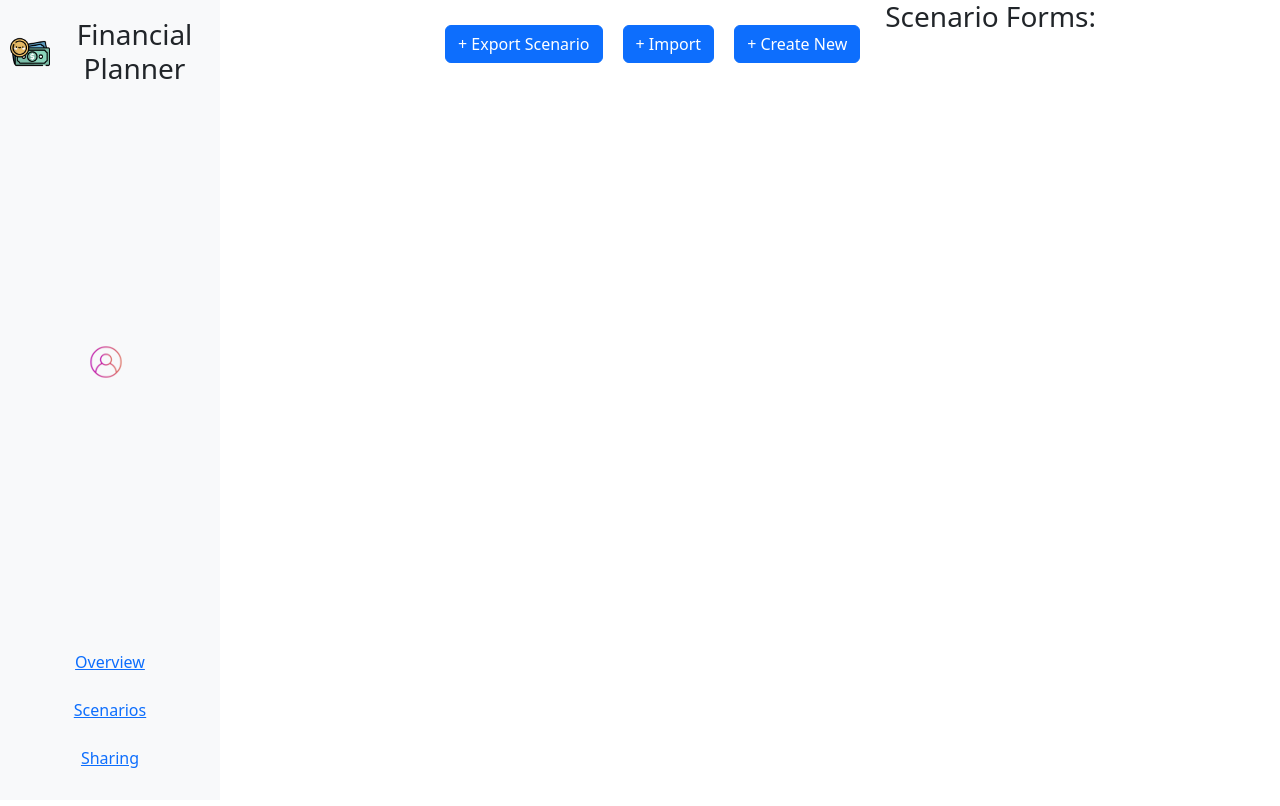
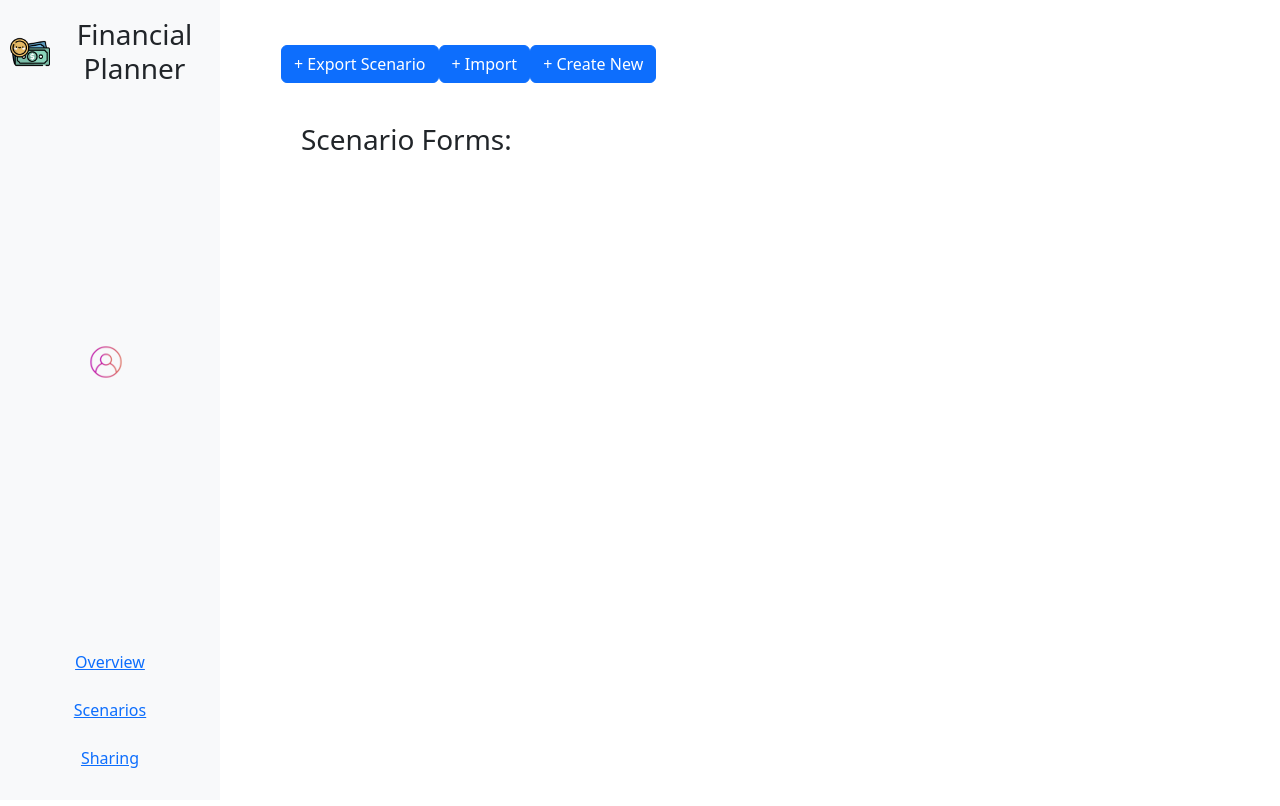
Before and after one commit to Darim7/FinancialMusketeers, a React (Create React App) app in the folder frontend/: page /scenarios in a window 1280 px wide. Shown: the top 806 px of the page. Built offline with nearby package versions, Linux system fonts and the light colour scheme.

Commit message:
Fixing bugs

```diff
--- a/frontend/src/components/NavBar.css
+++ b/frontend/src/components/NavBar.css
@@ -12,6 +12,9 @@
     flex-direction: column;
     align-items: center;
 }
+
+
+
 
 .logo-container {
     display: flex;
--- a/frontend/src/components/scenarioData.tsx
+++ b/frontend/src/components/scenarioData.tsx
@@ -42,7 +42,17 @@ function CreateScenario({formInfo, saveForms, userEmail}: any) {
     RothConversionEnd: '',
     RothConversionStrategy: [] as any,
     AssetAllocation: [] as any[],
-    investmentTypes: [] as any[],
+    investmentTypes: [
+      {name: 'Cash',
+      description: 'Cash',
+      returnAmtOrPct: '',
+      returnDistribution: {type:""},
+      expenseRatio: '',
+      incomeAmtOrPct: '',
+      incomeDistribution: {type:""},
+      taxability: '',
+      }
+    ] as any[],
     investments: [] as any[],
     eventSeries: [] as any[],
     discretionary: [] as any []
@@ -74,7 +84,18 @@ function CreateScenario({formInfo, saveForms, userEmail}: any) {
       RothConversionEnd: formInfo.RothConversionEnd || '',
       RothConversionStrategy: formInfo.RothConversionStrategy || [],
       AssetAllocation: formInfo.AssetAllocation || [],
-      investmentTypes: formInfo.investmentTypes || [],
+      // investmentTypes: formInfo.investmentTypes || [],
+      investmentTypes: formInfo.investmentTypes || [
+        {name: 'Cash',
+        description: 'Cash',
+        returnAmtOrPct: '',
+        returnDistribution: {type:""},
+        expenseRatio: '',
+        incomeAmtOrPct: '',
+        incomeDistribution: {type:""},
+        taxability: '',
+        }
+      ],
       investments: formInfo.investments || [],
       eventSeries: formInfo.eventSeries || [],
       discretionary: formInfo.discretionary || []
@@ -126,7 +147,7 @@ function CreateScenario({formInfo, saveForms, userEmail}: any) {
       { question: "Start: ", type: "distribution", name:"start"  },
       { question: "Duration: ", type: "distribution", name:"duration" },
       { question: "Initial Amount: ", type: "number" , name:"initialAmount"},
-      { question: "Change Amount or Percent: ", type: "text" , name:"changeAmountOrPercent"},
+      { question: "Change Amount or Percent: ", type: "select" , name:"changeAmountOrPercent"},
       { question: "Change Distribution: ", type: "distribution" , name:"changeDistribution"},
       { question: "Inflation Adjusted: ", type: "boolean", name:"inflationAdjusted"},
       { question: "User Fraction: ", type: "number", name:"userFraction"},
--- a/frontend/src/pages/Scenario.css
+++ b/frontend/src/pages/Scenario.css
@@ -1,21 +1,66 @@
-.scenario{
+/* #scenario{
+    height: auto;
+    width: auto;
     display: flex;
-    align-items: flex-start;
+} */
+
+/* #scenario-header{
+    height: auto;
+    width: auto;
+    display: flex;
+} */
+
+#navbar {
+  display: grid; /* THIS makes the sidebar a grid! */
+  grid-template-rows: repeat(4, auto); /* 4 rows, each fits content size */
+  gap: 20px;
+  padding: 0px;
 }
 
-.main-content {
-    margin-left: 200px;
+#scenario-header {
+    display: grid;
+    grid-template-columns: 20% 80%; /* One column, full width */
+    padding: 0px;
+  }
+
+  #scenario-header-content {
+    display: grid;
+    grid-template-columns: 1fr 1fr; /* Two columns */
+    gap: 20px;
+    padding: 20px;
+  }
+
+
+#main-content {
+    margin: auto;
+    margin-left: 0px;
     padding: 25px;
     display: flex;
-    flex-direction: row;
+    flex-direction: column;
     gap: 20px;
+    margin-top: 20px;
 }
 
+/* .scenario-header-content {
+    margin-bottom: 20px;
+    /* margin-left: 25px; */
+    /* padding: 0; */
+    /* display: flex; */
+/* } */ */
+/* .scenario-header-content {
+    margin-left: 25px;
+    padding: 10px;
+    display: flex;
+    flex-direction: column;  /* Align elements vertically */
+    /* gap: 10px;  Space between buttons */
+/* } */ */
 
-.scenario-header {
-    margin: 0; /* Ensure no margin on the top */
-    padding: 0; /* Ensure no padding on the top */
-}
+/* button {
+    width: 25%;  /* Make buttons stretch across their container, if needed */
+    /* height: 30%; */
+/* } */ */
+
+
 
 
 .scenario-content{
@@ -28,7 +73,7 @@
     background-color: #2ba8fb;
     color: #0e0e0e;
     transition: background-color 0.3s, transform 0.3s;
-    border-radius: 18px;
+    border-radius: 20px;
     padding: 10px 18px;
     font-weight: bold;
 
--- a/frontend/src/pages/Scenarios.tsx
+++ b/frontend/src/pages/Scenarios.tsx
@@ -7,7 +7,11 @@ import NavBar from '../components/NavBar';
 import { useNavigate} from 'react-router-dom';
 import Button from 'react-bootstrap/Button';
 import Modal from 'react-bootstrap/Modal';
-import { useState } from 'react';
+import Container from 'react-bootstrap/Container';
+import Row from 'react-bootstrap/Row';
+import Col from 'react-bootstrap/Col';
+import Navbar from 'react-bootstrap/Navbar';
+import { useState, useEffect } from 'react';
 import 'bootstrap/dist/css/bootstrap.min.css';
 import CreateScenario from '../components/scenarioData';
 import axios from 'axios';
@@ -32,6 +36,11 @@ function Scenario() {
     //Current Scenario Form
     const [scenarioForm, setScenarioForm] = useState<{ id: number; name: string;} | null>(null);
 
+    //User Data
+    const [userData, setUserData] = useState(null);
+
+    //Get User Scenario
+    const [usrScenario, setUsrScenario] = useState(null);
 
     // const handleClose = () => setShow(false);
     const handleShow = () => setShow(true);
@@ -57,20 +66,113 @@ function Scenario() {
         setSaveFormArray((prevForms) => prevForms.filter((form) => form.id !== id));
     };
 
-    // If there are existing user scenario, grab it and display it on the scenario page
-    // Check if user is logged in
-    const getUserScenario = async () => {
+    // const getUser = async () => {
+    //     if(userEmail != null){
+    //         try {
+    //             const response = await fetch(`/api/get_user?user_email=${userEmail}&user_name=${userName}`, {
+    //                 method: 'GET',
+    //             });
+
+    //             const data = await response.json();
+    //             setUserData(data.data._id)
+    //             }
+    //         catch (error) {
+    //                 console.error("Error getting user:", error);
+    //         }
+    //     }
+    // }
+
+    // useEffect(() => {
+    //     getUser();  // Call getUser function
+    // }, []);
+
+    // console.log("what is user data", userData)
+
+    // // If there are existing user scenario, grab it and display it on the scenario page
+    // // Check if user is logged in
+    // const getUserScenario = async () => {
+    //     if(userEmail != null){
+    //         try {
+    //             console.log("GET USER SCENARIO", userData)
+    //             const response = await fetch(`/api/get_scenario?_id=${userData}`, {
+    //                 method: 'GET',
+    //             });
+    //             const data = await response.json();
+    //             setUsrScenario(data)
+    //         }
+    //         catch (error) {
+    //             console.error("Error getting user scenario:", error);
+    //         }
+    //     }
+    // }
+
+    // useEffect(() => {
+    //     getUserScenario();  // Call getUser function
+    // }, []);
+    const getUser = async () => {
+        if (userEmail != null) {
+            try {
+                const response = await fetch(`/api/get_user?user_email=${userEmail}&user_name=${userName}`, {
+                    method: 'GET',
+                });
+
+                const data = await response.json();
+                // Store the full user data (not just the _id)
+                setUserData(data.data);
+            } catch (error) {
+                console.error("Error getting user:", error);
+            }
+        }
+    }
+
+    // const getUserScenario = async () => {
+    //     if (userEmail != null) {
+    //         try {
+    //             console.log("GET USER SCENARIO", userData);  // Debugging: Check what userData is
+
+    //             // Send the userData (_id) in the body of the POST request
+    //             const response = await fetch('/api/get_scenario', {
+    //                 method: 'POST',
+    //                 headers: {
+    //                     'Content-Type': 'application/json', // Ensure you're sending JSON
+    //                 },
+    //                 body: JSON.stringify({
+    //                     _id: userData,  // Sending _id as part of the JSON body
+    //                 })
+    //             });
+
+    //             // Parse the response JSON
+    //             const data = await response.json();
+
+    //             // Handle the data (you might want to set it to your state)
+    //             setUsrScenario(data);
+    //         } catch (error) {
+    //             console.error("Error getting user scenario:", error);
+    //         }
+    //     }
+    // };
+
+
+    // useEffect(() => {
+    //     getUser();  // Call getUser function to set userData when the component mounts
+    // }, []);  // Only run once when the component is first mounted
+
+    // useEffect(() => {
+    //     if (userData) {
+    //         getUserScenario();  // Call getUserScenario only if userData is set
+    //     }
+    // }, [userData]);  // This effect runs whenever userData changes
+
+    console.log("what is user data", userData);
 
 
 
-    }
-
-
     // Adding user scenarios to the backend
-    // TODO: If user is not logged in, then their information will not sent to the backend
+    // If user is not logged in, then their information will not sent to the backend
     const addScenario = async () => {
-        const array_len = saveFormArray.length
-        const array = saveFormArray[array_len-1]
+        if (userEmail != null) {
+            const array_len = saveFormArray.length;
+            const array = saveFormArray[array_len - 1];
 
             try {
                 const response = await axios.post('/api/add_scenario', {
@@ -83,7 +185,26 @@ function Scenario() {
             } catch (error) {
                 console.error("Error adding scenario:", error);
             }
+        }
     };
+
+    const updateScenario = async () => {
+        if (userEmail != null) {
+            const array_len = saveFormArray.length;
+            const array = saveFormArray[array_len - 1];
+            try {
+                const response = await axios.post('/api/update_scenario', {
+                    user_name: userName,
+                    user_email: userEmail,
+                    scenario: array
+                });
+                console.log("Scenario updated successfully:", response.data);
+            } catch (error) {
+                console.error("Error updating scenario:", error);
+            }
+        }
+    };
+
 
     // Export YAML File
     const exportYAML = async (scenarioId: number) => {
@@ -145,10 +266,12 @@ function Scenario() {
 
 
     return (
-        <div className='scenario'>
+        <div id='scenario-header'>
+            <div id ='navbar'>
                 <NavBar/>
-
-           <div className='main-content'>
+            </div>
+           <div id='main-content'>
+                <div id = "scenario-buttons">
                     <Button onClick={handleExportModalShow} variant="primary">
                       + Export Scenario
                     </Button>
@@ -203,22 +326,16 @@ function Scenario() {
 
 
                     </Modal>
-
-
-
-
-
                     <Button onClick={importYAML} variant = "primary">
                     + Import
                     </Button>
-
                     <Button variant="primary" onClick={handleCreateNew}>
                         + Create New
                     </Button>
-
                 </div>
 
-            <div className='scenario-header'>
+
+            <div id='scenario-header-content'>
                 <h3>Scenario Forms:</h3>
                 {saveFormArray.map((form) => (
                     <Button key={form.id}
@@ -227,7 +344,13 @@ function Scenario() {
                         {form.name || "Untitled Form"}
                         </Button>
                     ))}
+
             </div>
+
+            </div>
+            {/* </div> */}
+
+
 
             <Modal show={show} onHide={handleClose}>
 
@@ -252,9 +375,20 @@ function Scenario() {
         <Modal.Footer>
             <Button
                 variant="success"
-                onClick={() => {handleClose();
+                onClick={() => {
+                handleClose();
                 setScenarioSaved(true);
-                addScenario();}}>
+                console.log("Scenario Form ID:", scenarioForm?.id);
+                console.log("Scenario Form Name:", scenarioForm?.name);
+                if (scenarioForm?.id) {
+                    // console.log("Scenario Form ID:", scenarioForm.id);
+                    // console.log("Scenario Form Name:", scenarioForm.name);
+                    updateScenario();
+                } else {
+                    addScenario();
+                }
+                addScenario();
+            }}>
                 Save
             </Button>
             {scenarioForm && (
@@ -272,6 +406,8 @@ function Scenario() {
             </Modal>
         </div>
 
+
+
     );
 }
 
```
Also changed, not shown: 2 other files (tests, documents, lock files or other folders). Lines whose indentation alone changed are shown as unchanged.
